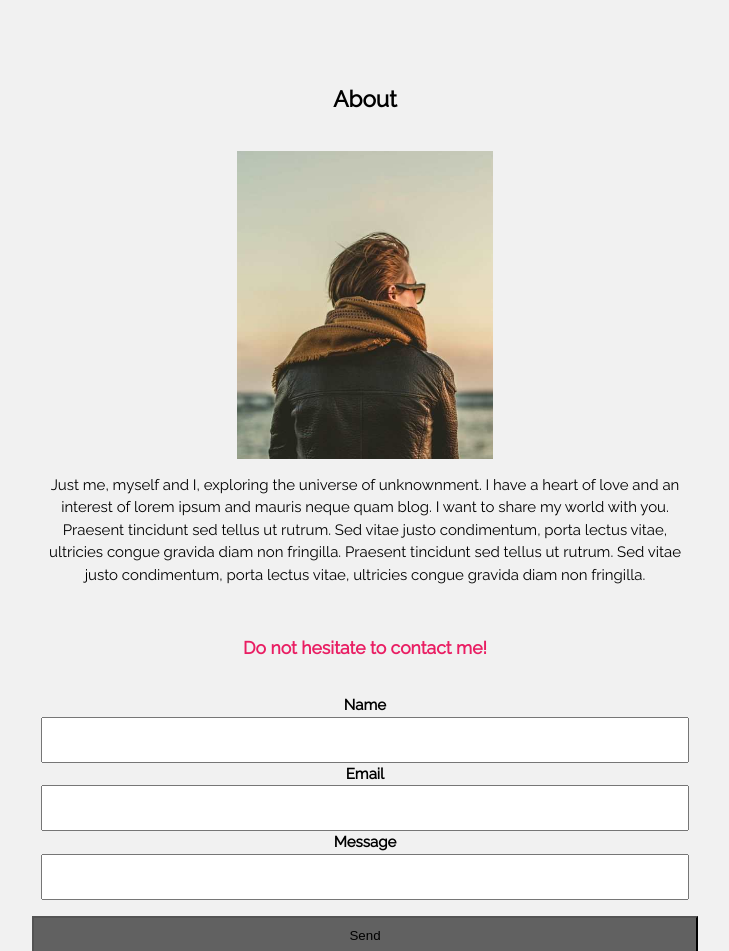
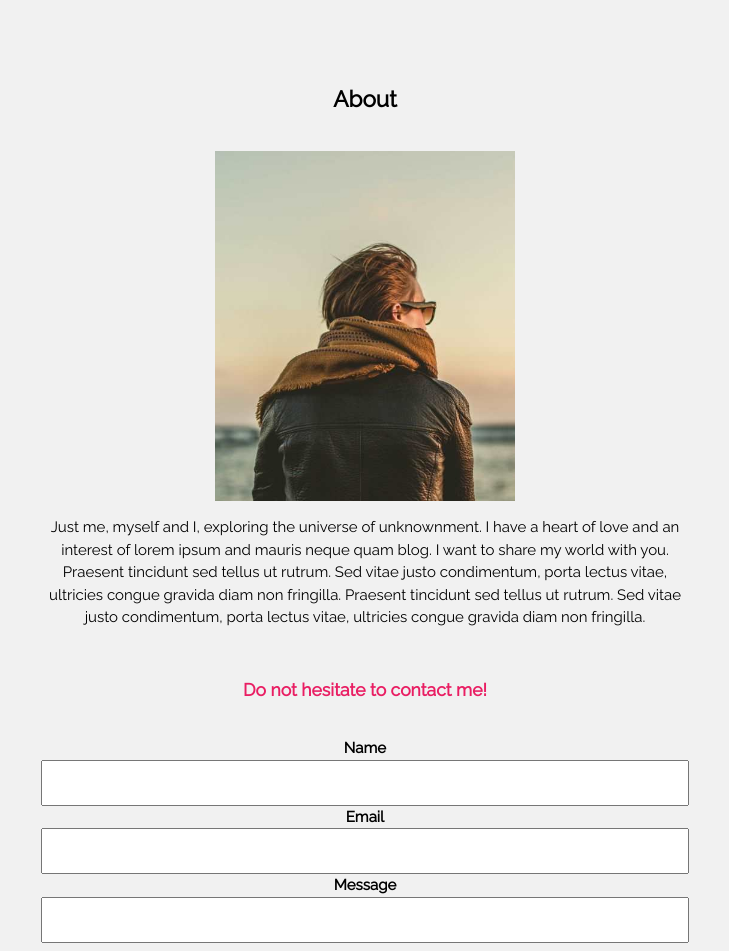
Before and after one commit to srikanthathikari/proj3-w3Template, a plain HTML site: page index.html in a window 1280 px wide. Shown: the part 1463-2414 px from the top of the page, without its empty margins (275-1004 px from the left). Drawn offline with Linux system fonts and the light colour scheme; a script that the page names is missing.

Commit message:
image for all

```diff
--- a/main.css
+++ b/main.css
@@ -49,8 +49,8 @@ body {
 }
 
 #about img {
-   max-width: 60vw;
-    height: auto
+   height: 350px;
+   width: 300px;
 }
 
 #about p {
@@ -109,9 +109,4 @@ footer {
   #img5{
     grid-area: img5;
   }
-
-  #about img {
-     max-width: 20%;
-     height: auto
- }
 }
```
